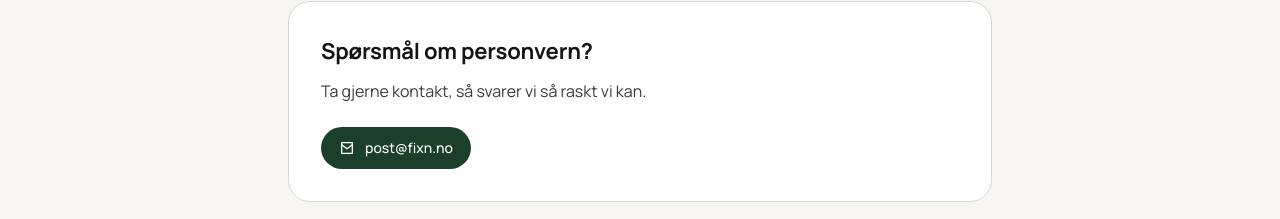
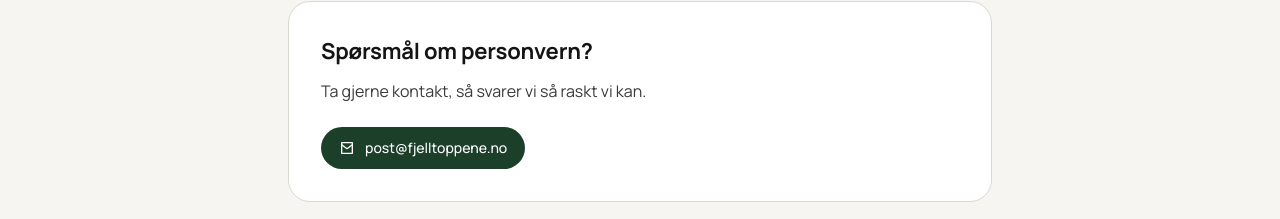
Before and after one commit to FixnUp/Fjelltoppene_web, a plain HTML site: page privacy.html in a window 1280 px wide. Shown: the part 3125-3344 px from the top of the page. Drawn offline with Linux system fonts and the light colour scheme.

Commit message:
endret e-post

```diff
--- a/privacy.html
+++ b/privacy.html
@@ -444,9 +444,9 @@
   <div class="contact">
     <h2>Spørsmål om personvern?</h2>
     <p>Ta gjerne kontakt, så svarer vi så raskt vi kan.</p>
-    <a href="mailto:post@fixn.no?subject=Personvern" class="email">
+    <a href="mailto:post@fjelltoppene.no?subject=Personvern" class="email">
       <svg width="16" height="16" viewBox="0 0 24 24" fill="none" stroke="currentColor" stroke-width="2" stroke-linecap="round" stroke-linejoin="round"><path d="M4 4h16v16H4z"/><path d="m4 7 8 6 8-6"/></svg>
-      post@fixn.no
+      post@fjelltoppene.no
     </a>
   </div>
 
@@ -459,7 +459,7 @@
     <div class="foot-links">
       <a href="index.html">Forsiden</a>
       <a href="privacy.html">Personvern</a>
-      <a href="mailto:post@fixn.no">Kontakt</a>
+      <a href="mailto:post@fjelltoppene.no">Kontakt</a>
     </div>
   </div>
 </footer>
```
Also changed, not shown: feedback.html (+4 -4 lines), index.html (+1 -1 lines), deploy/README.md.
